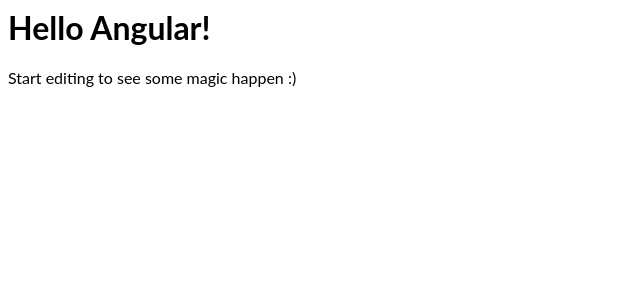
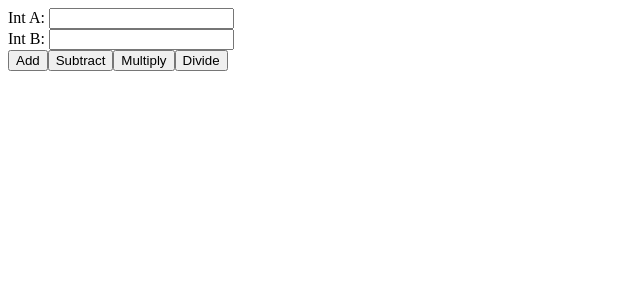
Before and after one commit to aixoahiryu/soap-demo, an Angular app: page / in a window 1280 px wide. Shown: the top 300 px of the page, without its empty margins (0-640 px from the left). Built offline with nearby package versions, Linux system fonts and the light colour scheme.

Commit message:
1 file modified

```diff
--- a/src/app/app.component.html
+++ b/src/app/app.component.html
@@ -1,4 +1,8 @@
-<hello name="{{ name }}"></hello>
-<p>
-  Start editing to see some magic happen :)
-</p>
+<div>
+  Int A: <input type="text" /> <br>
+  Int B: <input type="text" /> <br>
+  <button>Add</button>
+  <button>Subtract</button>
+  <button>Multiply</button>
+  <button>Divide</button>
+</div>
```
